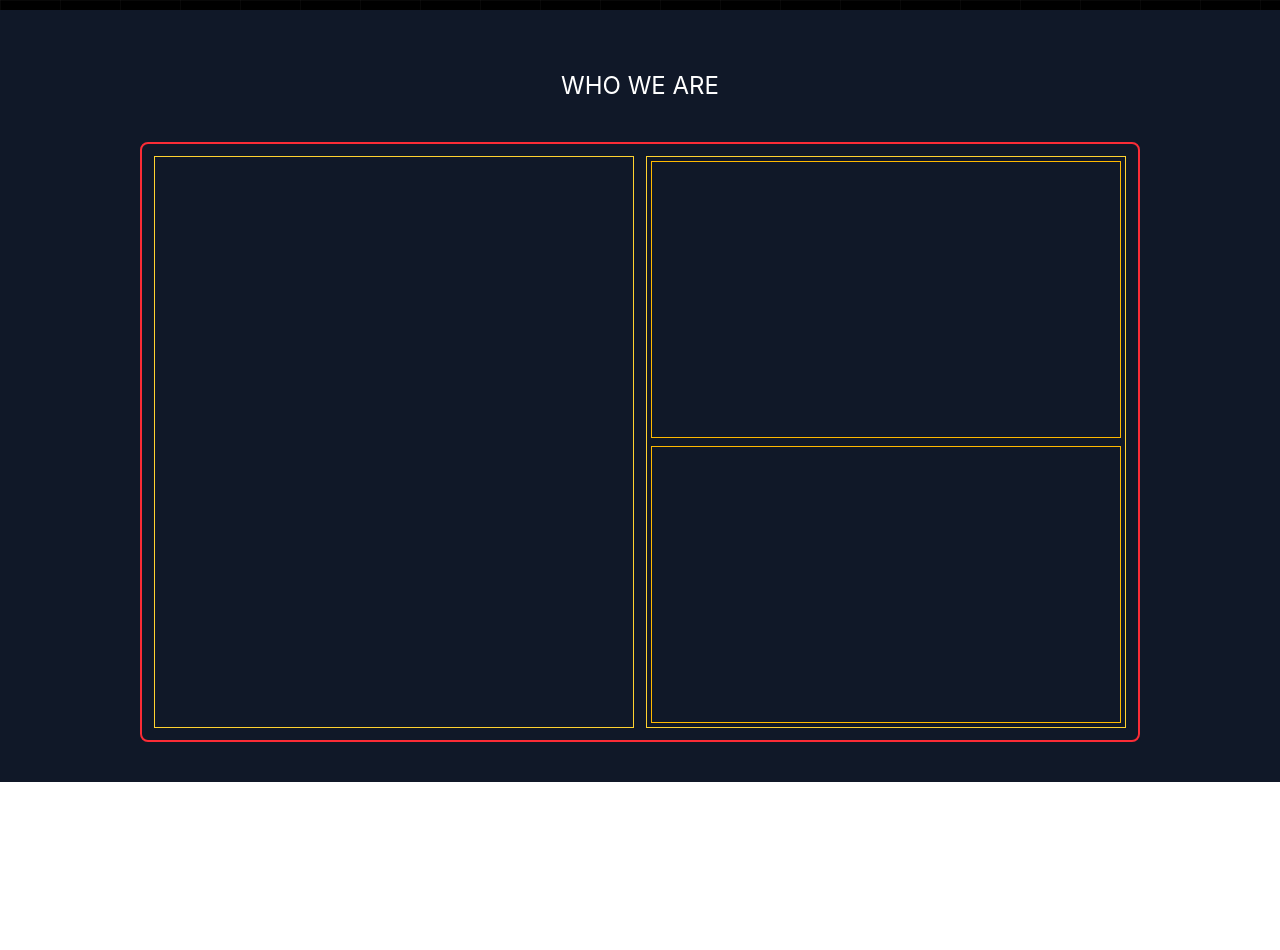
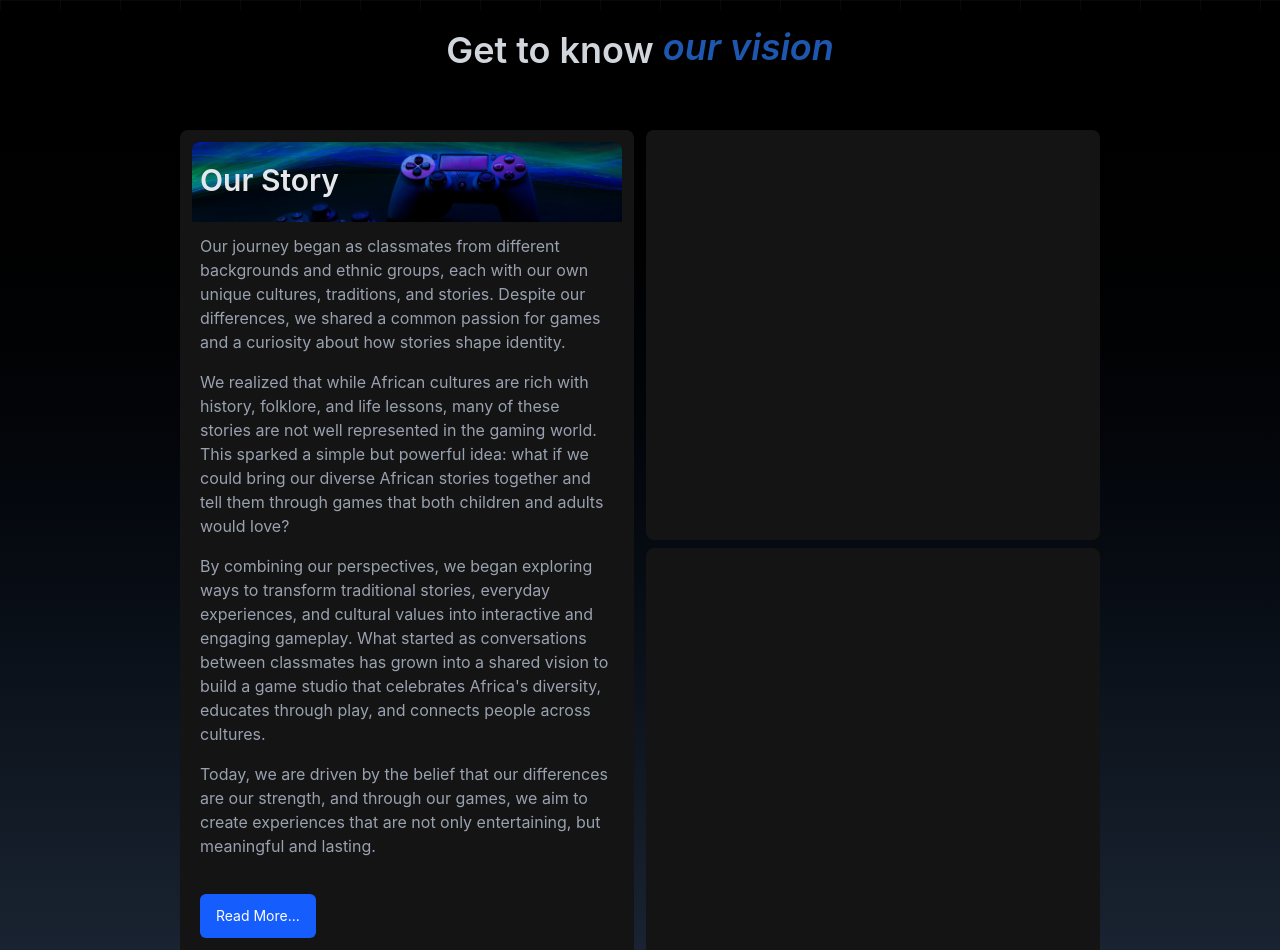
Before and after one commit to Tobadave/RENDER, a React (Vite) app: page / in a window 1280 px wide. Shown: the part 1180-2130 px from the top of the page. Built offline with nearby package versions, Linux system fonts and the light colour scheme.

Commit message:
making progress

```diff
--- a/package.json
+++ b/package.json
@@ -11,6 +11,7 @@
   },
   "dependencies": {
     "@tailwindcss/vite": "^4.2.2",
+    "framer-motion": "^12.38.0",
     "react": "^19.2.4",
     "react-countup": "^6.5.3",
     "react-dom": "^19.2.4",
--- a/src/components/Footer.jsx
+++ b/src/components/Footer.jsx
@@ -3,7 +3,7 @@ import { FOOTER } from '../constants'
 
 const Footer = () => {
   return (
-    <footer className='bg-black text-white px-40 py-10 flex flex-col gap-10 border-gray-700 border-2'>
+    <footer className='bg-black text-white px-40 py-20 flex flex-col gap-10 border-gray-700 border-2'>
 
       {/* Top — Link Columns */}
       {/* <section className='flex flex-row'> */}
--- a/src/constants.js
+++ b/src/constants.js
@@ -59,3 +59,12 @@ export const FOOTER = {
     },
   ],
 }
+
+export const ABOUT_SECTION = {
+  paragraphs: [
+    "Our journey began as classmates from different backgrounds and ethnic groups, each with our own unique cultures, traditions, and stories. Despite our differences, we shared a common passion for games and a curiosity about how stories shape identity.",
+    "We realized that while African cultures are rich with history, folklore, and life lessons, many of these stories are not well represented in the gaming world. This sparked a simple but powerful idea: what if we could bring our diverse African stories together and tell them through games that both children and adults would love?",
+    "By combining our perspectives, we began exploring ways to transform traditional stories, everyday experiences, and cultural values into interactive and engaging gameplay. What started as conversations between classmates has grown into a shared vision to build a game studio that celebrates Africa's diversity, educates through play, and connects people across cultures.",
+    "Today, we are driven by the belief that our differences are our strength, and through our games, we aim to create experiences that are not only entertaining, but meaningful and lasting.",
+  ],
+}
--- a/src/index.css
+++ b/src/index.css
@@ -1,4 +1,12 @@
 @import "tailwindcss";
+/* @import url('https://fonts.googleapis.com/css2?family=Karla:ital,wght@0,200..800;1,200..800&display=swap');
+@import url('https://fonts.googleapis.com/css2?family=Karla:ital,wght@0,200..800;1,200..800&family=Poppins:ital,wght@0,100;0,200;0,300;0,400;0,500;0,600;0,700;0,800;0,900;1,100;1,200;1,300;1,400;1,500;1,600;1,700;1,800;1,900&display=swap');
+
+body {
+  font-family: "Poppins", sans-serif;
+  font-weight: 100;
+  font-style: normal;
+} */
 
 @keyframes pulse-glow {
   0%, 100% { opacity: 0.1; transform: scale(1); }
@@ -32,3 +40,11 @@
 .btn-track:hover::after {
   opacity: 1;
 }
+
+@keyframes fadein {
+  from { opacity: 0; transform: translateY(6px); }
+  to   { opacity: 1; transform: translateY(0); }
+}
+.animate-fadein {
+  animation: fadein 0.5s ease forwards;
+}
--- a/src/pages/Home.jsx
+++ b/src/pages/Home.jsx
@@ -1,7 +1,12 @@
 import React from 'react'
-import { HERO_SECTION, HERO_STATS } from '../constants'
+import { ABOUT_SECTION, HERO_SECTION, HERO_STATS } from '../constants'
 import heroVideo from '../media/testvideo.mp4'
+import gamecover from '../media/game-cover.jpg'
+import { useState, useEffect } from 'react'
+import { motion, AnimatePresence } from 'framer-motion'
+
 import CountUp from 'react-countup'
+// ABOUT_SECTION
 
 
 const handleMouseMove = (e) => {
@@ -9,7 +14,23 @@ const handleMouseMove = (e) => {
   e.currentTarget.style.setProperty('--x', `${e.clientX - rect.left}px`)
   e.currentTarget.style.setProperty('--y', `${e.clientY - rect.top}px`)
 }
+
+const phrases = ['our story', 'our drive', 'our vision', 'our culture']
+
+// const About = () => {
+
+
+
 const Home = () => {
+    const [index, setIndex] = useState(0)
+
+  useEffect(() => {
+    const interval = setInterval(() => {
+      setIndex((prev) => (prev + 1) % phrases.length)
+    }, 2000)
+    return () => clearInterval(interval)
+  }, [])
+
   return (
     <>
     {/* TOP HERO SECTION */}
@@ -84,26 +105,71 @@ const Home = () => {
 
       </section>
 
-      <section className='min-h-[50vh] bg-gray-900 px-35 text-white py-10'>
-        <p className='items-center flex justify-center pt-5 pb-10 text-2xl'>WHO WE ARE</p>
 
-        <div className='border-red-500 border-2 rounded-lg h-150 grid grid-cols-2 p-3 gap-3'>
-            <div className='grid border border-amber-300'>
 
+      {/* WHO WE ARE SECTION */}
+      <section className='min-h-[50vh] bg-linear-to-b  from-black to-gray-800 px-35 text-white pb-10'>
+
+        {/* Large Header */}
+        <p className='items-center flex justify-center py-5 text-4xl text-gray-300 font-semibold'>
+          Get to know&nbsp;
+          <motion.div layout className='inline-flex overflow-hidden'>
+            <AnimatePresence mode='wait'>
+              <motion.span
+                key={index}
+                initial={{ opacity: 0, y: 10 }}
+                animate={{ opacity: 1, y: 0 }}
+                exit={{ opacity: 0, y: -10 }}
+                transition={{ duration: 0.4 }}
+                className='text-blue-500 italic whitespace-nowrap'
+              >
+                {phrases[index]}
+              </motion.span>
+            </AnimatePresence>
+          </motion.div>
+        </p>
+
+        {/* Box container */}
+        <div className='flex flex-row h-[50%] gap-3 p-10'>
+
+            {/* left section */}
+            <div className='flex flex-1/2 flex-col rounded-lg bg-[#141414] text-white'>
+                <div className='flex flex-col p-3'>
+                  <div className='relative'>
+                    <img src={gamecover} alt=""
+                      className='w-full h-20 object-cover rounded-t-lg'
+                    />
+                    <p className='absolute bottom-2 left-2 text-gray-200 z-10 text-3xl font-semibold my-4'>Our Story</p>
+                  </div>
+                </div>
+
+                {/* text */}
+                <div className='flex flex-2/3 flex-col  items-center px-5 pt-0 text-gray-400'>
+                  {ABOUT_SECTION.paragraphs.map((p, index) => (
+                    <p key={index} className='mb-4'>{p}</p>
+                  ))}
+                </div>
+                <div className='flex flex-1/4 h-10 p-5'>
+                  <button className='bg-blue-600 p-3 hover:cursor-pointer hover:bg-blue-700 rounded-md text-sm px-4'>
+                    Read More...
+                  </button>
+                </div>
             </div>
-            <div className='grid grid-rows-2 gap-2 p-1 border border-amber-300'>
-              <div className='grid border border-amber-400'>
 
-              </div>
-              <div className='grid border border-amber-400'>
+            {/* right section */}
+            <div className='flex flex-1/2 flex-col gap-2'>
+                <div className='flex flex-1/2 rounded-lg  bg-[#141414]'>
 
-              </div>
+                </div>
+                <div className='flex flex-1/2 rounded-lg  bg-[#141414]'>
+
+                </div>
 
             </div>
         </div>
       </section>
 
-      <section className='min-h-[40vh] bg-white px-35 text-white py-5'>
+      <section className='min-h-[40vh] bg-gray-800 px-35 text-white py-5'>
 
       </section>
 
```
Also changed, not shown: src/media/game-cover.jpg (added), 1 other file (tests, documents, lock files or other folders).
